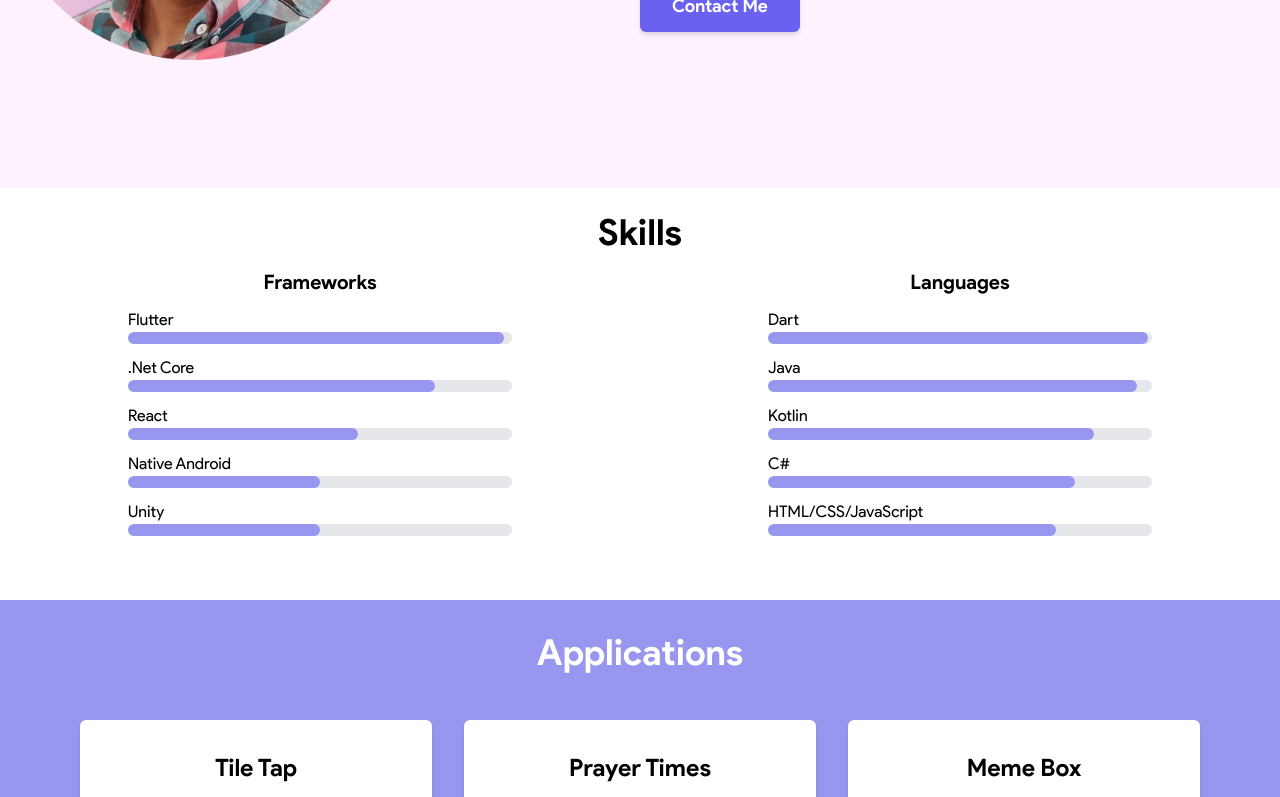
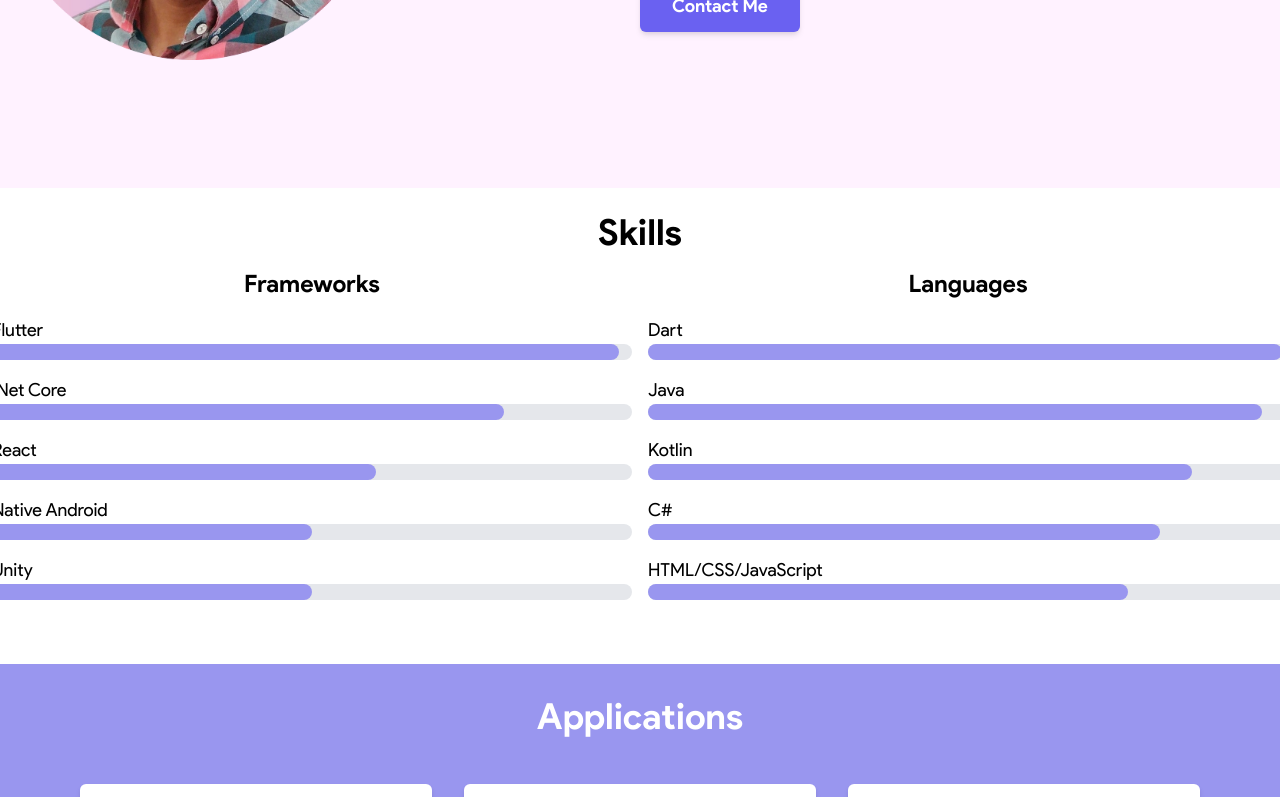
Before and after one commit to AliQanbari/aliqanbari, a Next.js app: page / in a window 1280 px wide. Shown: the part 492-1289 px from the top of the page. Built offline with nearby package versions, Linux system fonts and the light colour scheme.

Commit message:
skill bars

```diff
--- a/components/bar_skill.tsx
+++ b/components/bar_skill.tsx
@@ -6,9 +6,9 @@ type SkillBarProps = {
 export default function SkillBar(props: SkillBarProps){
     return (
         <div className="flex-col">
-            <p className="text-md">{props.name}</p>
-            <div className="bg-gray-200 rounded-lg w-96 h-3">
-                <div className="bg-q-purple-light rounded-lg h-3" style={{width: `${props.value}%`}}></div>
+            <p className="text-lg">{props.name}</p>
+            <div className="bg-gray-200 rounded-lg w-96 md:w-128 lg:w-128 xl:w-160 h-4">
+                <div className="bg-q-purple-light rounded-lg h-4" style={{width: `${props.value}%`}}></div>
             </div>
         </div>
     );
--- /dev/null
+++ b/components/section_skills.tsx
@@ -0,0 +1,30 @@
+import React from "react";
+import SkillBar from "./bar_skill";
+
+export default function SkillsSection() {
+    return (
+        <section title="skills">
+            <h2 className="text-4xl font-bold text-center mt-6">Skills</h2>
+            <div className="container mx-auto">
+                <div className="grid grid-cols-1 lg:grid-cols-2 gap-y-4 gap-x-8 mb-16">
+                    <div className="flex flex-col items-center gap-4">
+                        <h3 className="text-2xl font-bold mt-4">Frameworks</h3>
+                        <SkillBar name="Flutter" value={98} />
+                        <SkillBar name=".Net Core" value={80} />
+                        <SkillBar name="React" value={60} />
+                        <SkillBar name="Native Android" value={50} />
+                        <SkillBar name="Unity" value={50} />
+                    </div>
+                    <div className="flex flex-col items-center gap-4">
+                        <h3 className="text-2xl font-bold mt-4">Languages</h3>
+                        <SkillBar name="Dart" value={99} />
+                        <SkillBar name="Java" value={96} />
+                        <SkillBar name="Kotlin" value={85} />
+                        <SkillBar name="C#" value={80} />
+                        <SkillBar name="HTML/CSS/JavaScript" value={75} />
+                    </div>
+                </div>
+            </div>
+        </section>
+    );
+};
--- a/pages/index.tsx
+++ b/pages/index.tsx
@@ -4,6 +4,7 @@ import SkillBar from '../components/bar_skill';
 import TopSection from '../components/section_top';
 import PackageCard from '../components/card_package';
 import ContactMeButton from '../components/button_contact_me';
+import SkillsSection from '../components/section_skills';
 
 export default function Home() {
 
@@ -31,30 +32,7 @@ export default function Home() {
 
   return <>
     <TopSection />
-    {/* Skills Section */}
-    <section title="skills">
-      <h2 className="text-4xl font-bold text-center mt-6">Skills</h2>
-      <div className="container mx-auto">
-        <div className="grid grid-cols-1 lg:grid-cols-2 gap-y-4 mb-16">
-          <div className="flex flex-col items-center gap-3">
-            <h3 className="text-xl font-bold mt-4">Frameworks</h3>
-            <SkillBar name="Flutter" value={98} />
-            <SkillBar name=".Net Core" value={80} />
-            <SkillBar name="React" value={60} />
-            <SkillBar name="Native Android" value={50} />
-            <SkillBar name="Unity" value={50} />
-          </div>
-          <div className="flex flex-col items-center gap-3">
-            <h3 className="text-xl font-bold mt-4">Languages</h3>
-            <SkillBar name="Dart" value={99} />
-            <SkillBar name="Java" value={96} />
-            <SkillBar name="Kotlin" value={85} />
-            <SkillBar name="C#" value={80} />
-            <SkillBar name="HTML/CSS/JavaScript" value={75} />
-          </div>
-        </div>
-      </div>
-    </section>
+    <SkillsSection />
     {/* Applications */}
     <section title="applications">
       <div className="pb-16 pt-8 bg-q-purple-light">
--- a/tailwind.config.js
+++ b/tailwind.config.js
@@ -18,8 +18,10 @@ module.exports = {
         'q-purple-light' : '#BEBCF8',
        }),
       width: {
+        '88': '22rem',
         '128': '32rem',
-        '88': '22rem',
+        '160': '40rem',
+        '192': '48rem',
       },
     },
   },
```
